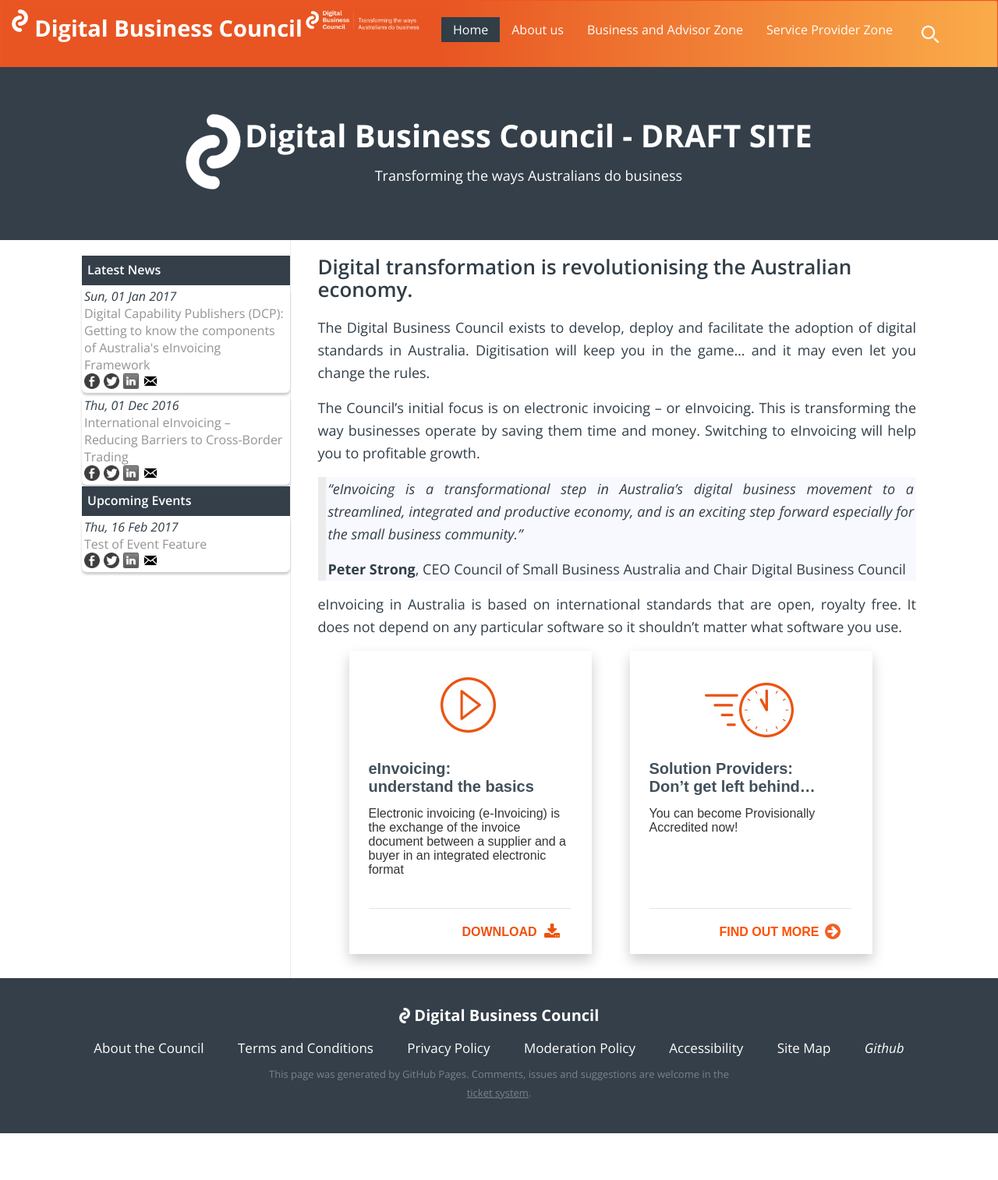
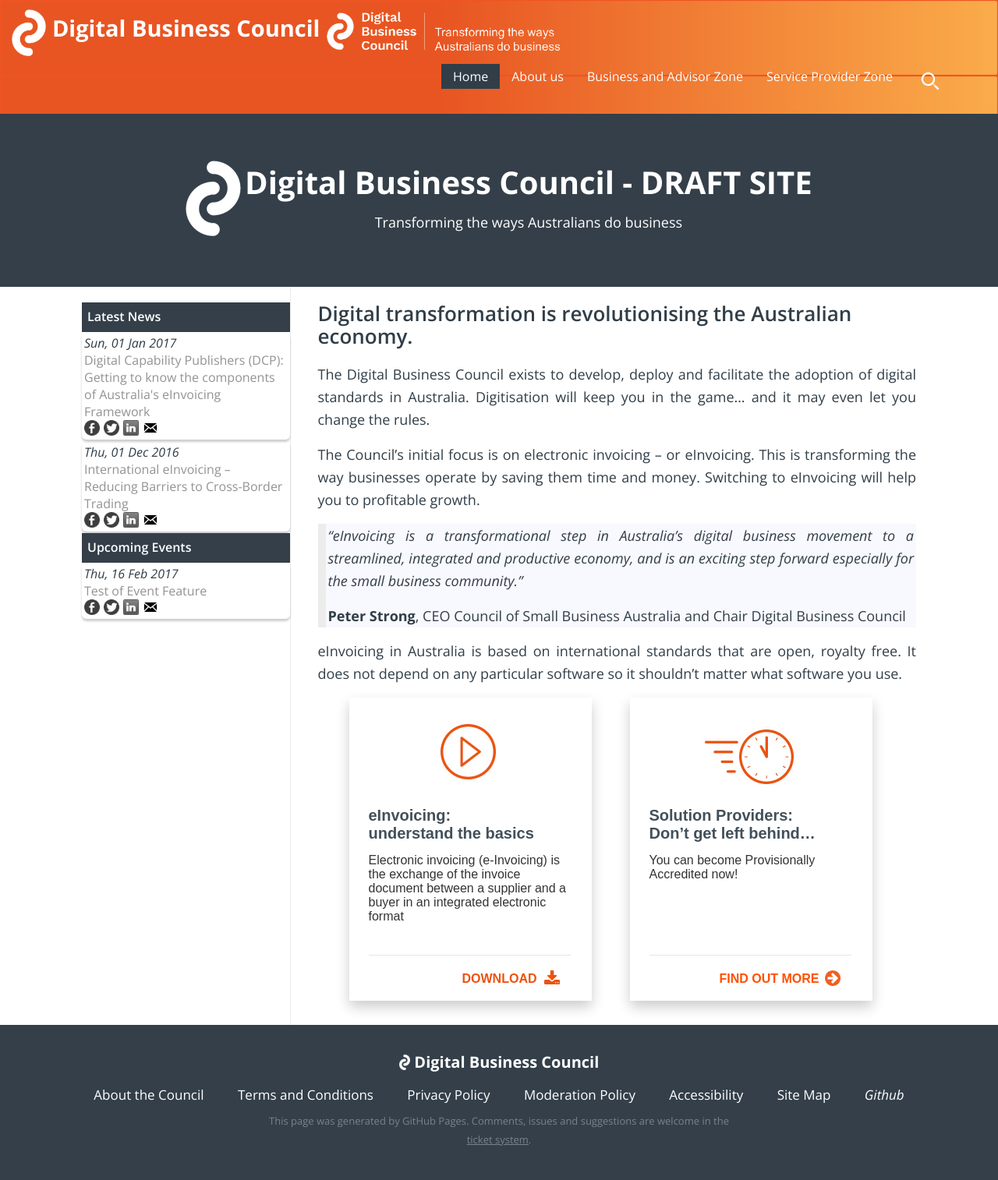
Before and after one commit to Digital-Business-Council/Digital-Business-Council.github.io, a Jekyll site: the page built from index.md, in a window 1280 px wide. Shown: the whole page at 78% size. Built offline with Jekyll 4.4.1, drawn with Linux system fonts in a browser that asks for light colours; our own code applies the rules of GitHub Pages for plain Markdown files; before the commit the page ends 1454 px from its top, so only the background shows below that.

Commit message:
Update _header.scss

```diff
--- a/_sass/_header.scss
+++ b/_sass/_header.scss
@@ -67,7 +67,7 @@
       padding: 0 0 0 8px;    }
 
     img{
-      max-height: 29px;
+      max-height: 60px;
       vertical-align: middle;
     }
   }
```
